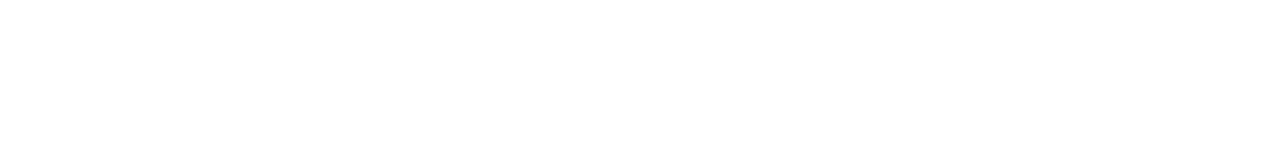
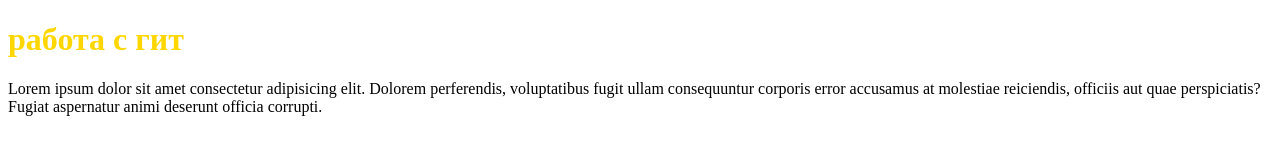
Before and after one commit to diivl-1/bi111, a plain HTML site: page index.html in a window 1280 px wide. Drawn offline with Linux system fonts and the light colour scheme.

Commit message:
create css

```diff
--- /dev/null
+++ b/css/style.css
@@ -0,0 +1,3 @@
+h1{
+    color:  gold;
+}
--- a/index.html
+++ b/index.html
@@ -5,12 +5,13 @@
     <meta http-equiv="X-UA-Compatible" content="IE=edge">
     <meta name="viewport" content="width=device-width, initial-scale=1.0">
     <title>Document</title>
+    <link rel="stylesheet" href="css/style.css">
 </head>
 <body>
 
 
-
-
+<h1> работа с гит </h1>
+<p>Lorem ipsum dolor sit amet consectetur adipisicing elit. Dolorem perferendis, voluptatibus fugit ullam consequuntur corporis error accusamus at molestiae reiciendis, officiis aut quae perspiciatis? Fugiat aspernatur animi deserunt officia corrupti.</p>
 
 </body>
 </html>
```
